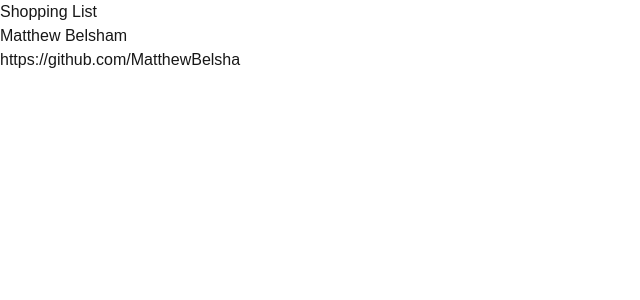
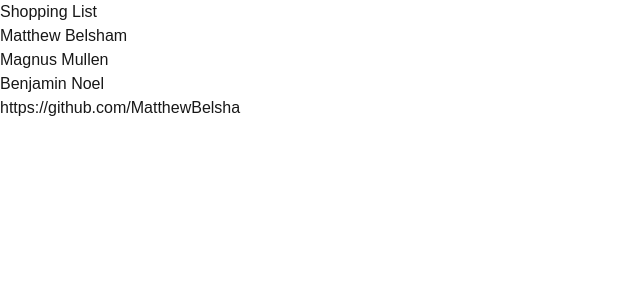
Before and after one commit to MatthewBelsha/cprg306-assignments, a Next.js app: page /week-2 in a window 1280 px wide. Shown: the top 300 px of the page, without its empty margins (0-640 px from the left). Built offline with nearby package versions, Linux system fonts and the light colour scheme.

Commit message:
added group member names

```diff
--- a/app/week-2/page.js
+++ b/app/week-2/page.js
@@ -4,7 +4,9 @@ export default function Page() {
   return (
     <main>
       <h1>Shopping List</h1>
-      <h1>Matthew Belsham</h1>
+      <h1>Matthew Belsham </h1>
+      <h1>Magnus Mullen</h1>
+      <h1>Benjamin Noel</h1>
       <p>
         <Link href="https://github.com/MatthewBelsha">
           https://github.com/MatthewBelsha
```
